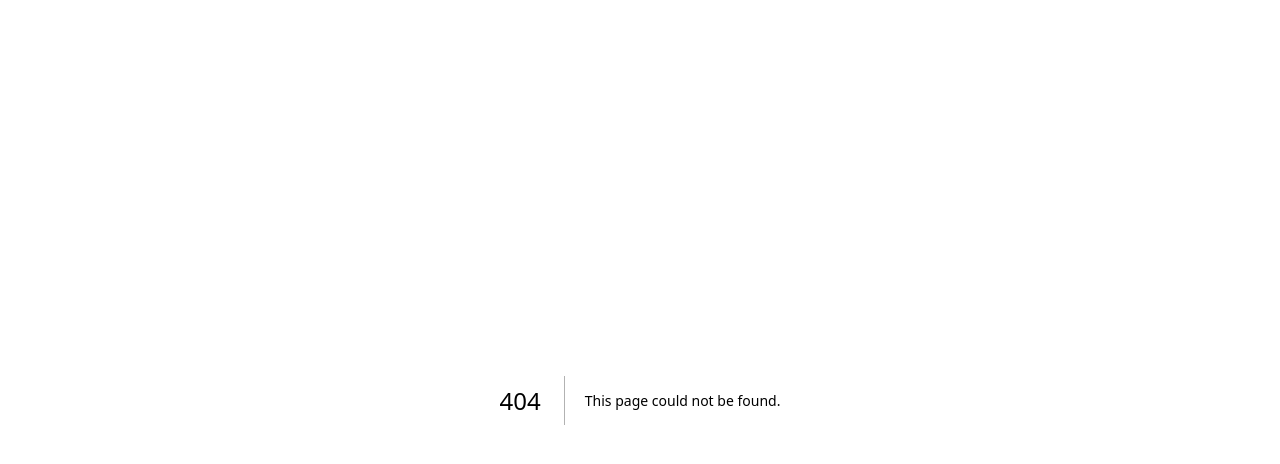
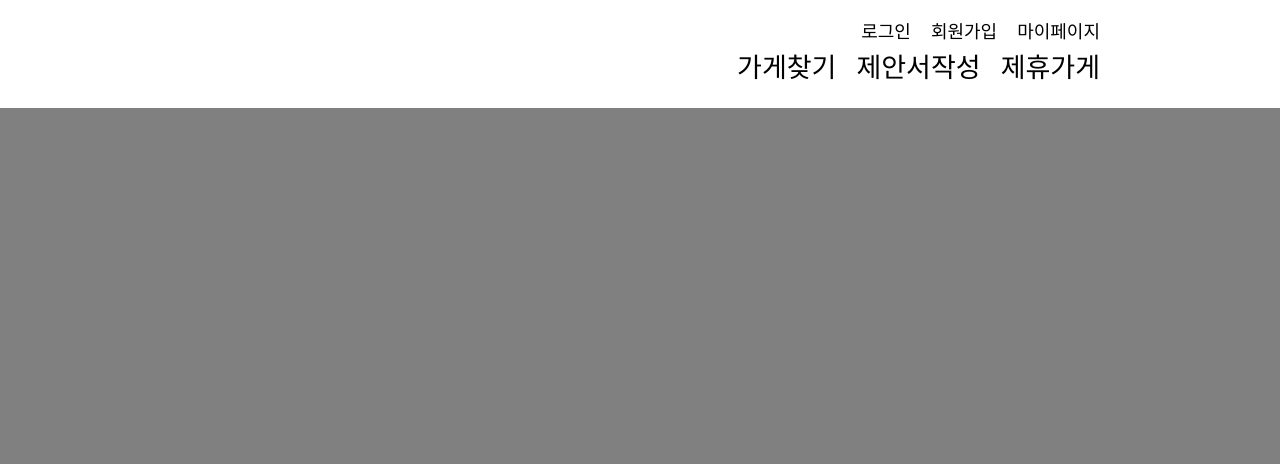
Before and after one commit to SujinKim1127/Jedaero_client, a Next.js app: page /apply in a window 1280 px wide. Before the commit this address had no page. Shown: the top 464 px of the page. Built offline with nearby package versions, Linux system fonts and the light colour scheme.

Commit message:
init : 틀 나누기

```diff
--- /dev/null
+++ b/components/organisms/Header.tsx
@@ -0,0 +1,72 @@
+import styled from "@emotion/styled";
+import Link from "next/link";
+import React from "react";
+
+const Header = () => {
+  return (
+    <HeaderFrame>
+      <UserMenu>
+        <ul>
+          <li>
+            <Link href="/">로그인</Link>
+          </li>
+          <li>
+            <Link href="/about">회원가입</Link>
+          </li>
+          <li>
+            <Link href="/contact">마이페이지</Link>
+          </li>
+        </ul>
+      </UserMenu>
+      <DefaultMenu>
+        <ul>
+          <li>
+            <Link href="/">가게찾기</Link>
+          </li>
+          <li>
+            <Link href="/about">제안서작성</Link>
+          </li>
+          <li>
+            <Link href="/contact">제휴가게</Link>
+          </li>
+        </ul>
+      </DefaultMenu>
+    </HeaderFrame>
+  );
+};
+
+const HeaderFrame = styled.div`
+  padding: 1rem 10rem 1rem 10rem;
+
+  background-color: white;
+  color: black;
+
+  display: flex;
+  flex-flow: column nowrap;
+`;
+
+const UserMenu = styled.header`
+  display: flex;
+  flex-flow: row nowrap;
+  justify-content: flex-end;
+
+  ul {
+    display: flex;
+    gap: 20px;
+  }
+`;
+
+const DefaultMenu = styled.header`
+  display: flex;
+  flex-flow: row nowrap;
+  justify-content: flex-end;
+
+  ul {
+    display: flex;
+    gap: 20px; // li 간의 간격
+
+    font-size: 1.5rem;
+  }
+`;
+
+export default Header;
--- a/pages/_app.tsx
+++ b/pages/_app.tsx
@@ -1,16 +1,53 @@
+import Header from "@/components/organisms/Header";
 import "@/styles/globals.css";
 import { ThemeProvider, createTheme } from "@mui/material";
 import type { AppProps } from "next/app";
 import { RecoilRoot } from "recoil";
-
-const theme = createTheme();
+import styled from "@emotion/styled";
+import { css, Global } from "@emotion/react";
 
 export default function App({ Component, pageProps }: AppProps) {
   return (
     <ThemeProvider theme={theme}>
       <RecoilRoot>
-        <Component {...pageProps} />
+        <Global styles={globalStyles} />
+        <PageLayout>
+          <Header />
+          <MainContent>
+            <Component {...pageProps} />
+          </MainContent>
+        </PageLayout>
       </RecoilRoot>
     </ThemeProvider>
   );
 }
+
+const theme = createTheme();
+
+const globalStyles = css`
+  html,
+  body {
+    padding: 0;
+    margin: 0;
+    line-height: 1.6;
+    font-size: 18px;
+    font-family: "Arial", sans-serif;
+  }
+  * {
+    box-sizing: border-box;
+    list-style: none;
+  }
+`;
+
+const PageLayout = styled.div`
+  display: flex;
+  flex-direction: column;
+  min-height: 100vh;
+  background-color: red;
+`;
+
+const MainContent = styled.main`
+  flex: 1;
+  padding: 20px;
+  background-color: gray;
+`;
```
Also changed, not shown: pages/apply/index.tsx (added, +7 -0 lines), pages/index.tsx (+0 -100 lines), pages/search/index.tsx (added, +7 -0 lines), pages/stores/index.tsx (added, +9 -0 lines).
